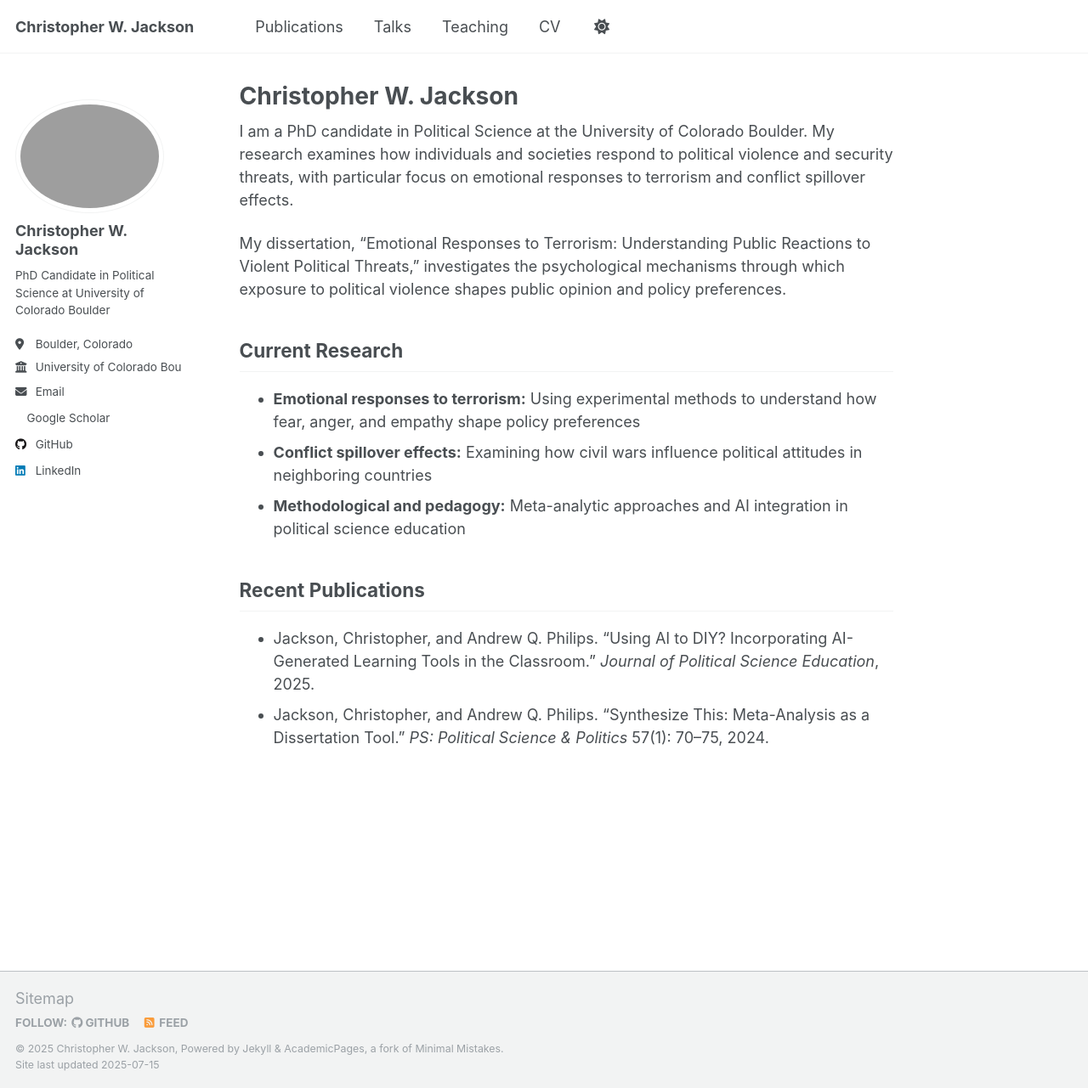
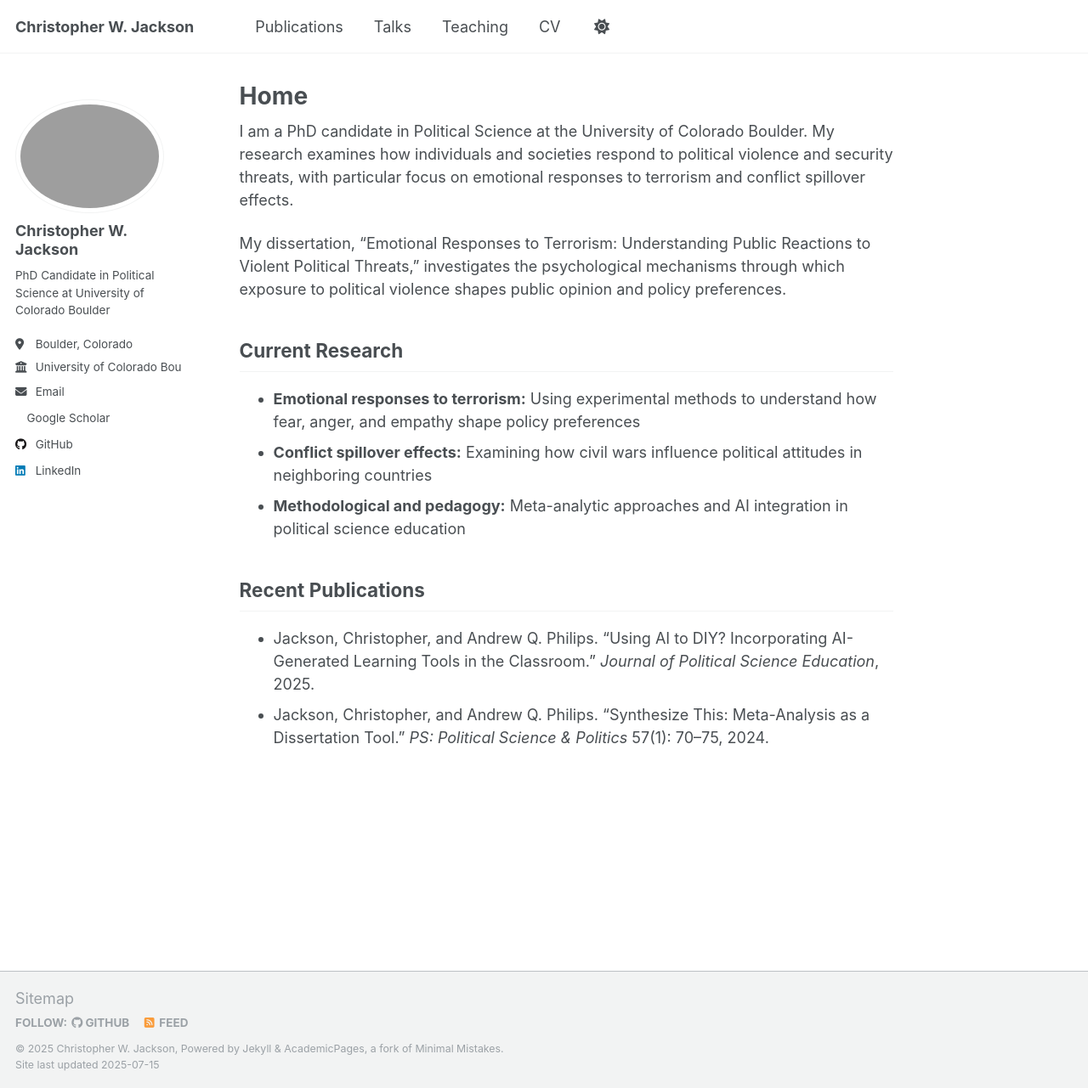
Before and after one commit to chja6843/chja6843.github.io, a Jekyll site: the page built from _pages/about.md, in a window 1280 px wide and 1281 px high. Shown: the whole window at 85% size. Built offline with Jekyll 4.4.1, drawn with Linux system fonts in a browser that asks for light colours; a script that is not in the unit is left out.

Commit message:
Update about.md

```diff
--- a/_pages/about.md
+++ b/_pages/about.md
@@ -1,6 +1,6 @@
 ---
 permalink: /
-title: "Christopher W. Jackson"
+title: "Home"
 excerpt: "PhD Candidate in Political Science"
 author_profile: true
 redirect_from:
```
